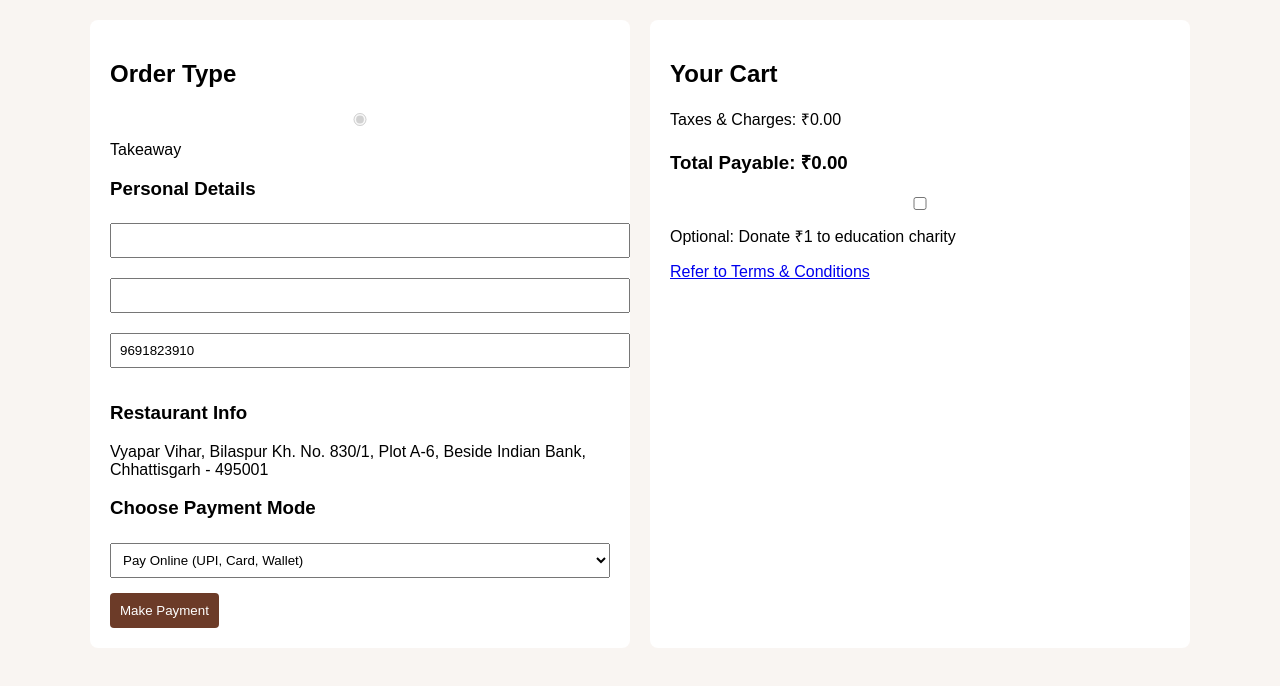
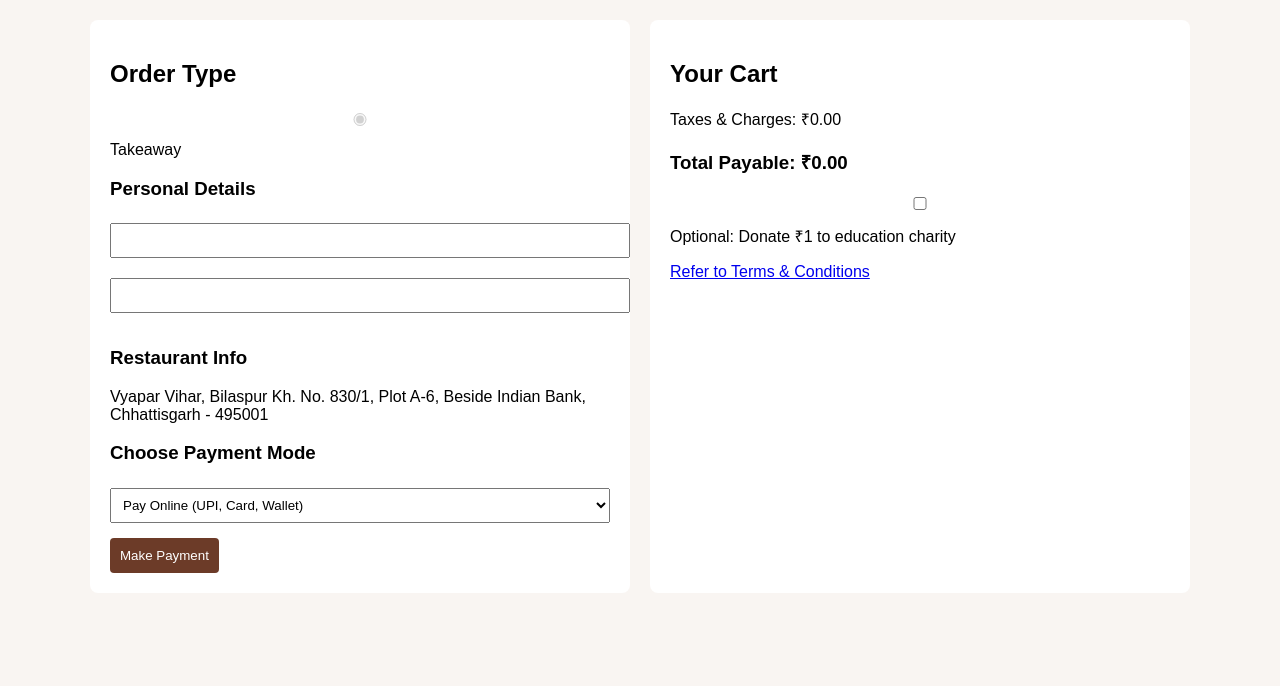
Before and after one commit to bantydansena/bantydansena.github.io, a plain HTML site: page checkout.html in a window 1280 px wide. Drawn offline with Linux system fonts and the light colour scheme.

Commit message:
checkout.html

```diff
--- a/checkout.html
+++ b/checkout.html
@@ -14,7 +14,7 @@
       <h3>Personal Details</h3>
       <input type="text" id="name" readonly>
       <input type="text" id="email" readonly>
-      <input type="text" id="phone" value="9691823910" readonly>
+
 
       <h3>Restaurant Info</h3>
       <p>Vyapar Vihar, Bilaspur Kh. No. 830/1, Plot A-6, Beside Indian Bank, Chhattisgarh - 495001</p>
```
